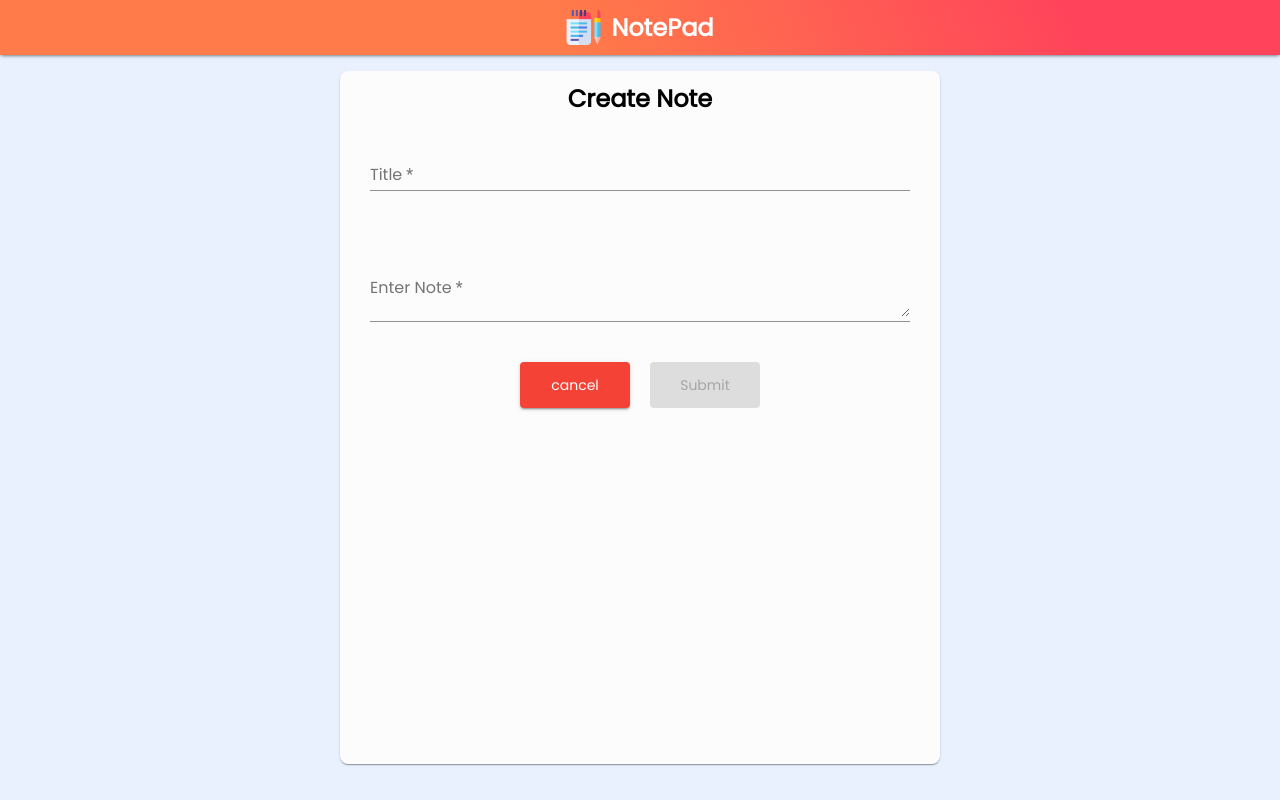
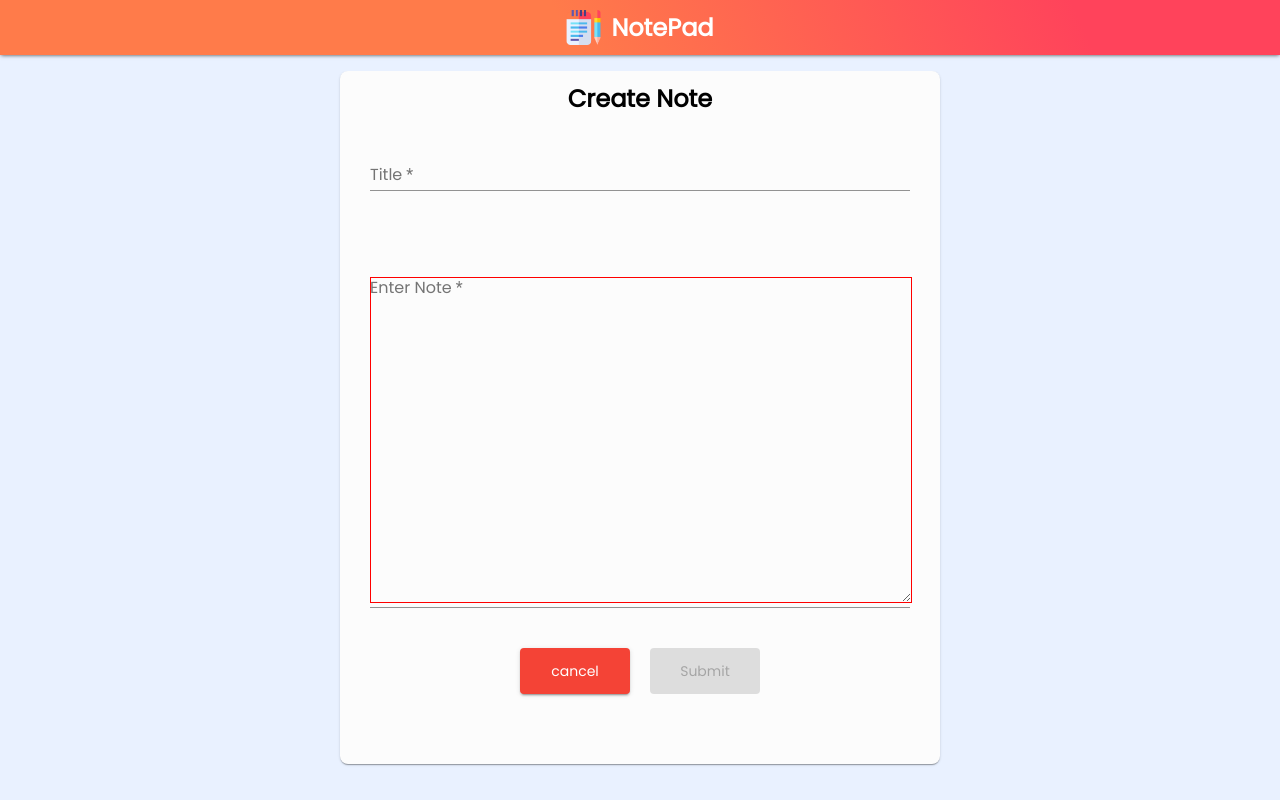
Before and after one commit to Moro-Afriyie/Note-App, an Angular app: page /addNote in a window 1280 px wide. Built offline with nearby package versions, Linux system fonts and the light colour scheme.

Commit message:
added the ngSubmit event to the form

```diff
--- a/src/app/add-note-page/add-note-page.component.html
+++ b/src/app/add-note-page/add-note-page.component.html
@@ -11,7 +11,7 @@
             </mat-form-field>
             <mat-form-field class="form__body">
                 <mat-label>Enter Note</mat-label>
-                <textarea matInput placeholder="Ex. It makes me feel..." formControlName="body"></textarea>
+                <textarea matInput placeholder="Ex. It makes me feel..." formControlName="body" class="text"></textarea>
                 <mat-error *ngIf="addNoteForm.get('body').hasError('required')">
                     Note is <strong>required</strong>
                 </mat-error>
--- a/src/app/add-note-page/add-note-page.component.scss
+++ b/src/app/add-note-page/add-note-page.component.scss
@@ -35,6 +35,10 @@
         input {
             font-family: 'Poppins', sans-serif;
         }
+        .text {
+            height: 40vh;
+            border: 1px solid red;
+        }
     }
 }
 
```
